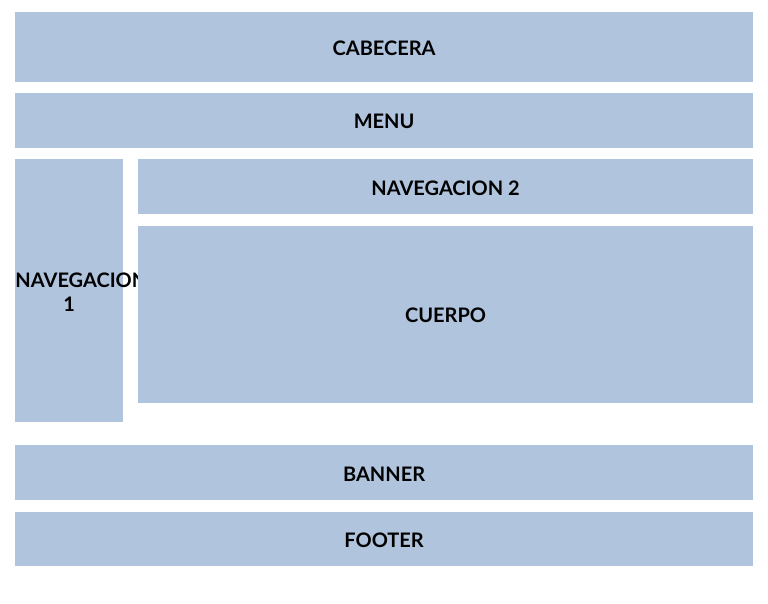
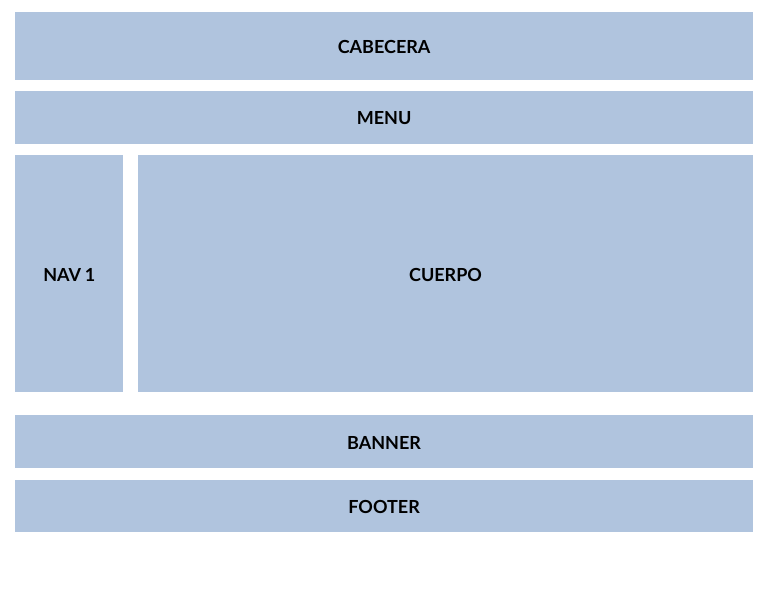
Before and after one commit to DisenoInterfacesWeb25-26/practica-4-css-avanzado-Joriel-Kaine, a plain HTML site: page maqueta.html in a window 768 px wide. Drawn offline with Linux system fonts and the light colour scheme.

Commit message:
Task4 - CSS

```diff
--- a/maqueta.css
+++ b/maqueta.css
@@ -79,11 +79,19 @@
 @media (min-width: 700px) and (max-width: 1199px) {
     body{
         font-family: 'Calibri';
+        font-size: 18px;
+    }
+
+    .navegacion2 {
+        display: none;
     }
 
     .contenido {
         float: left;
         width: 80%;
+        margin-top: 0%;
+        padding-top: 14%;
+        padding-bottom: 14%;
     }
 
     .publicidad {
@@ -99,6 +107,7 @@
 @media (max-width: 699px) {
     body {
         font-family: 'Times New Roman';
+        font-size: 16px;
     }
 
     .navegacion1, .navegacion2, .publicidad {
--- a/maqueta.html
+++ b/maqueta.html
@@ -15,10 +15,10 @@
     </nav>
     <main class="cuerpo">
         <nav class="navegacion1">
-            NAVEGACION 1
+            NAV 1
         </nav>
         <nav class="navegacion2">
-            NAVEGACION 2
+            NAV 2
         </nav>
         <section class="contenido">
             CUERPO
```
